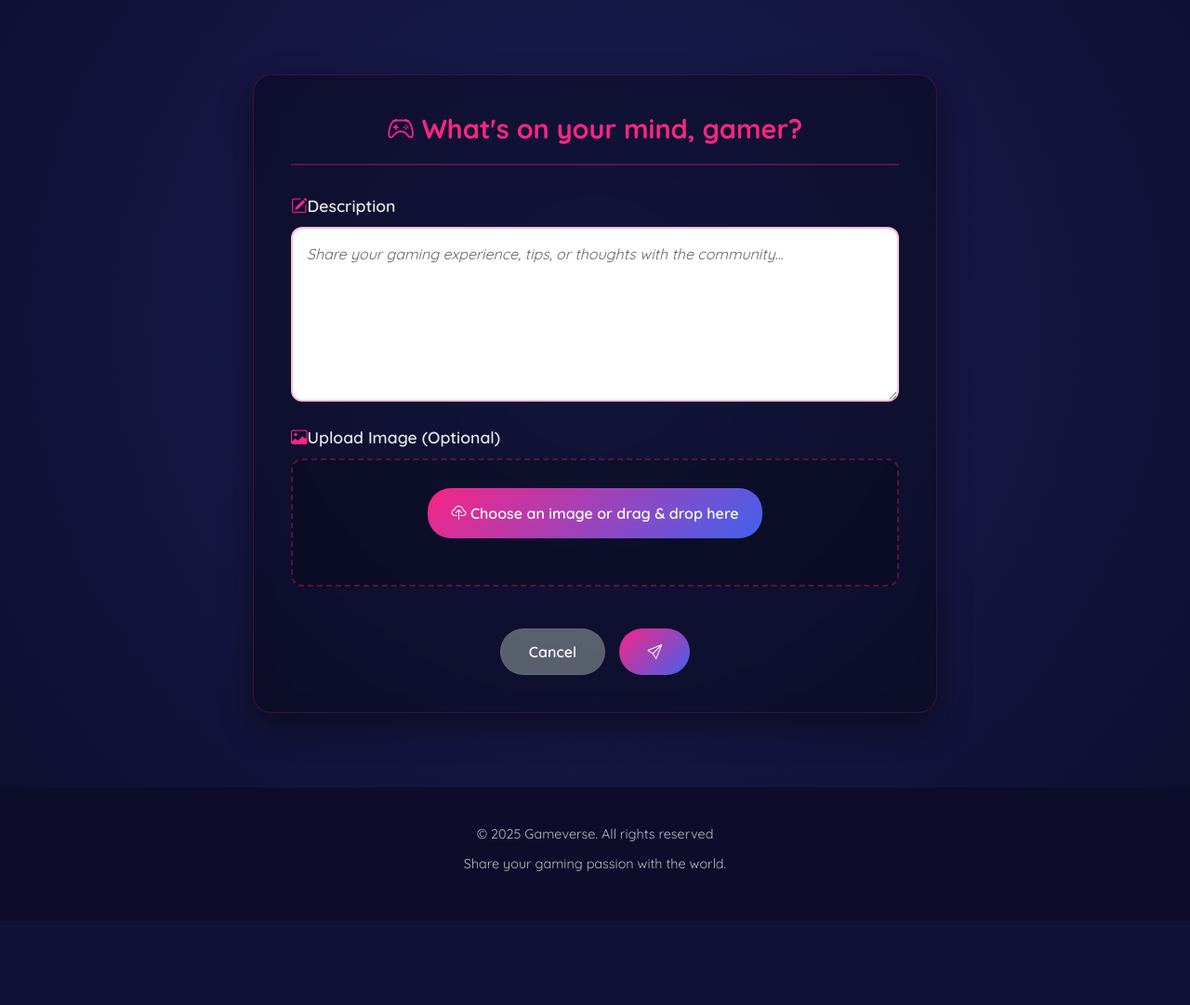
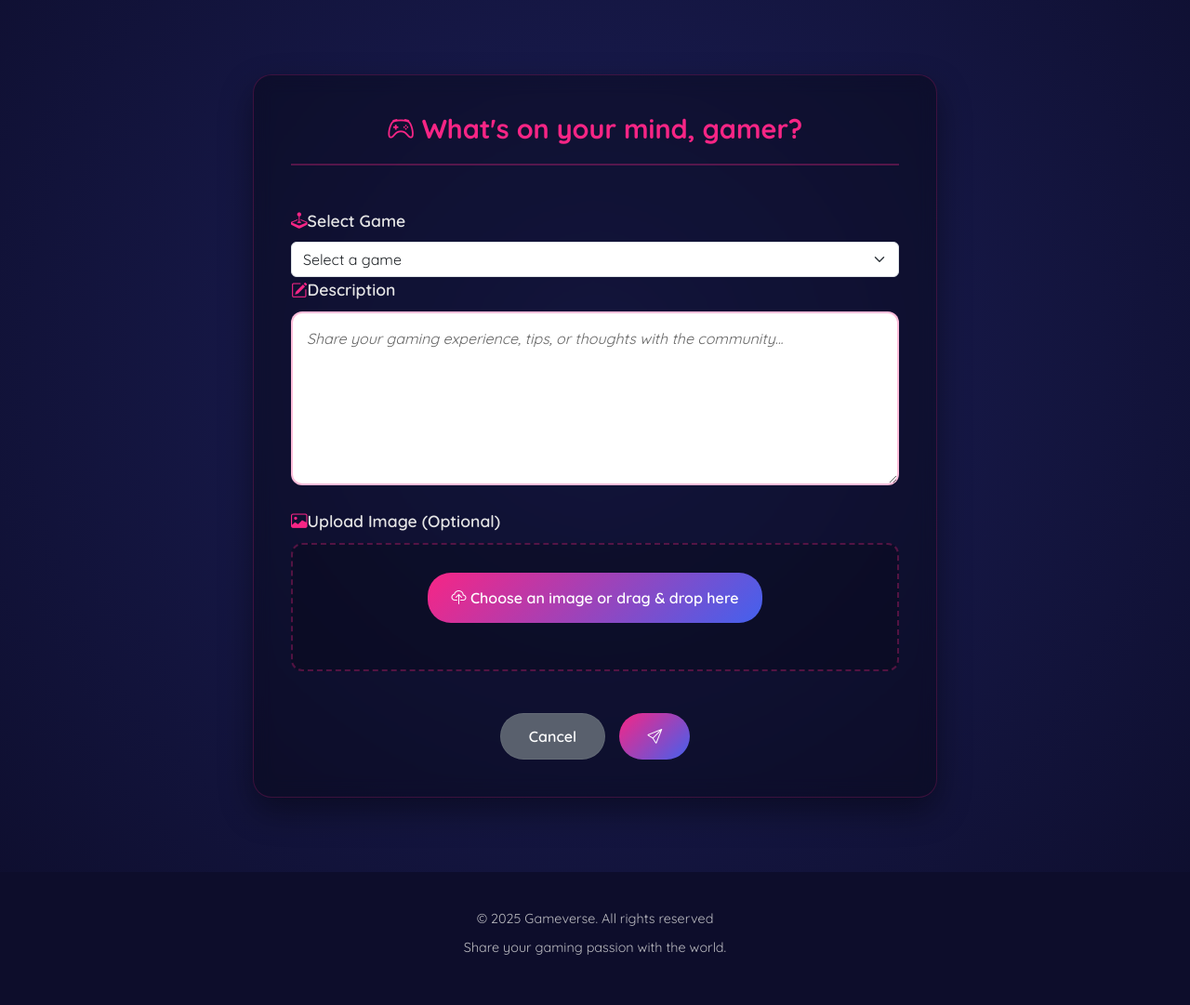
Before and after one commit to niickbermudeez/gameverse, a PHP site: page /gameverse/php/create-publication.php in a window 1280 px wide. Shown: the part 294-1375 px from the top of the page at 93% size. Before the commit the page ends 1285 px from the top, so only its background shows below. Run offline with PHP 8.4, Linux system fonts and the light colour scheme; the visitor is signed in with stand-in values (Sample User, id 1); tables that the repository leaves empty or names only in its code hold one stand-in row (values such as "Sample post").

Commit message:
addGameCreatePublication

```diff
--- a/php/create-publication.php
+++ b/php/create-publication.php
@@ -54,14 +54,30 @@ if ($_SERVER["REQUEST_METHOD"] == "POST") {
         }
     }
 
-    $stmt = $conn->prepare("INSERT INTO publications (user_id, text_description, image) VALUES (?, ?, ?)");
-    $stmt->bind_param("iss", $userId, $textDescription, $imagePath);
+    if (!isset($_POST["game_id"]))
+    {
+        die("Error: No game selected.");
+    }
+
+
+    $gameId = intval($_POST["game_id"]);
+    $stmt = $conn->prepare("INSERT INTO publications (user_id, text_description, image, game_id) VALUES (?, ?, ?, ?)");
+    $stmt->bind_param("issi", $userId, $textDescription, $imagePath, $gameId);
+
 
     if ($stmt->execute()) {
         header("Location: community.php");
         exit();
     } else {
         echo "Error en publicar.";
+    }
+}
+
+$games = [];
+$result = $conn->query("SELECT id, name FROM games ORDER BY name ASC");
+if ($result && $result->num_rows > 0) {
+    while ($row = $result->fetch_assoc()) {
+        $games[] = $row;
     }
 }
 ?>
@@ -152,8 +168,23 @@ if ($_SERVER["REQUEST_METHOD"] == "POST") {
                                 </h3>
                             </div>
 
+
+
                             <form action="create-publication.php" method="POST" enctype="multipart/form-data" class="publication-form">
                                 <div class="form-group">
+                                    <div class="form-group mt-3">
+                                <label for="game_id" class="form-label">
+                                    <i class="bi bi-joystick"></i> Select Game
+                                </label>
+                                <select name="game_id" id="game_id" class="form-select" required>
+                                    <option value="" disabled selected>Select a game</option>
+                                    <?php foreach ($games as $game): ?>
+                                        <option value="<?php echo $game['id']; ?>">
+                                            <?php echo htmlspecialchars($game['name']); ?>
+                                        </option>
+                                    <?php endforeach; ?>
+                                </select>
+                            </div>
                                     <label for="text_description" class="form-label">
                                         <i class="bi bi-pencil-square"></i> Description
                                     </label>
```
